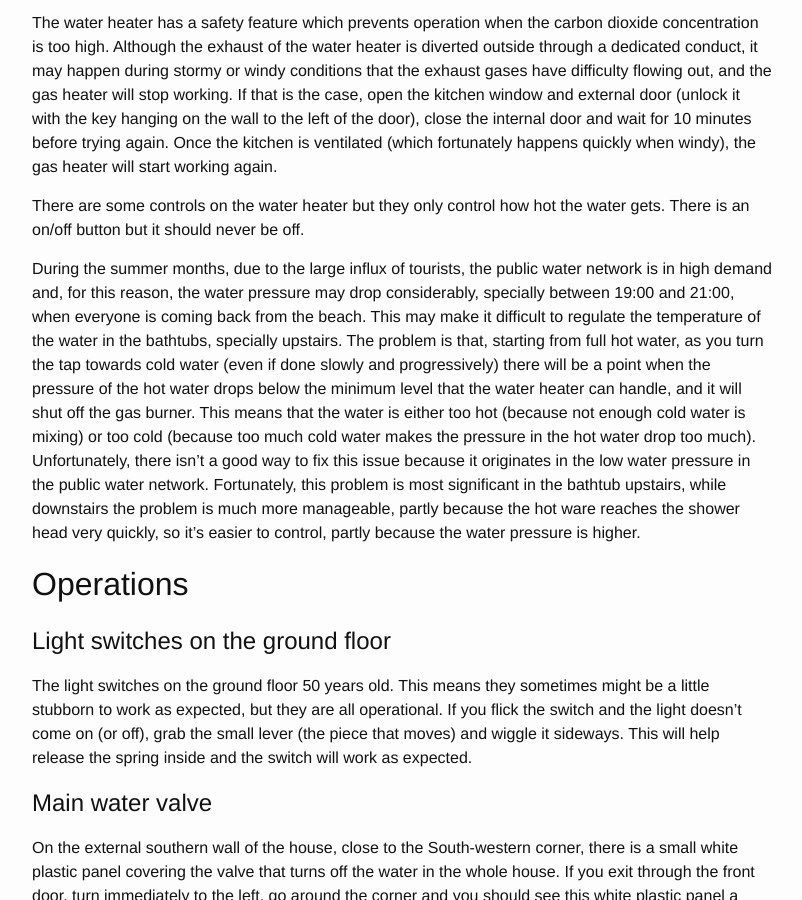
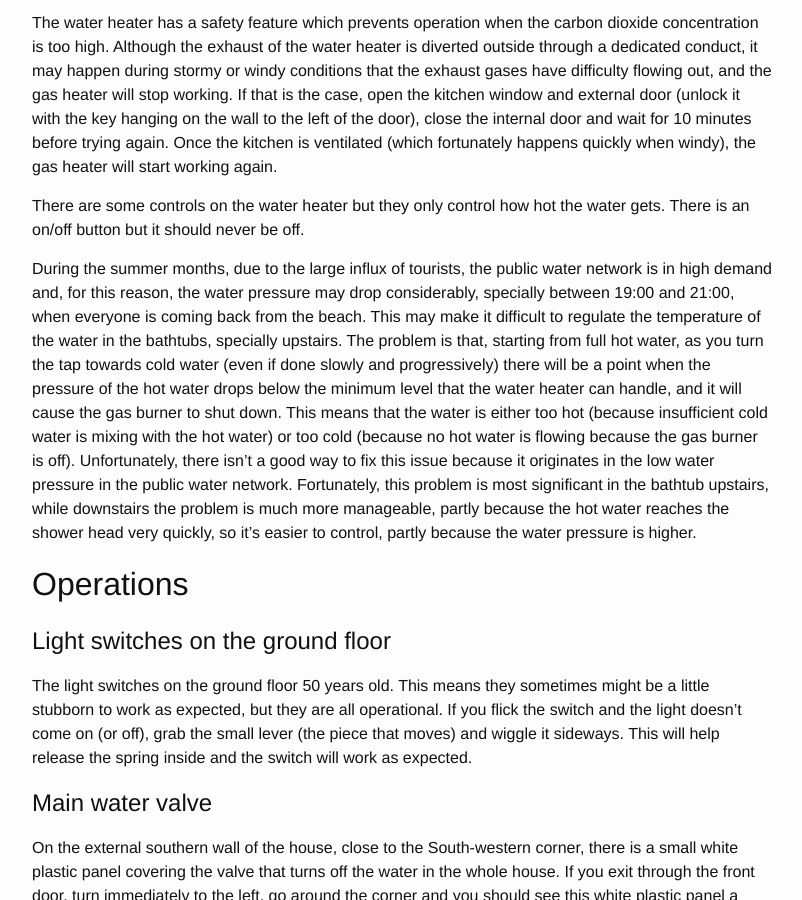
Before and after one commit to jgte/zh, a Jekyll site: the page built from english.md, in a window 1280 px wide and 900 px high, scrolled down 5306 px. Shown: the whole window, without its empty margins (238-1040 px from the left). Built offline with Jekyll 4.4.1, drawn with Linux system fonts in a browser that asks for light colours.

Commit message:
minor fixes in the text about hot water

```diff
--- a/english.md
+++ b/english.md
@@ -158,7 +158,7 @@ The water heater has a safety feature which prevents operation when the carbon d
 
 There are some controls on the water heater but they only control how hot the water gets. There is an on/off button but it should never be off.
 
-During the summer months, due to the large influx of tourists, the public water network is in high demand and, for this reason, the water pressure may drop considerably, specially between 19:00 and 21:00, when everyone is coming back from the beach. This may make it difficult to regulate the temperature of the water in the bathtubs, specially upstairs. The problem is that, starting from full hot water, as you turn the tap towards cold water (even if done slowly and progressively) there will be a point when the pressure of the hot water drops below the minimum level that the water heater can handle, and it will shut off the gas burner. This means that the water is either too hot (because not enough cold water is mixing) or too cold (because too much cold water makes the pressure in the hot water drop too much). Unfortunately, there isn't a good way to fix this issue because it originates in the low water pressure in the public water network. Fortunately, this problem is most significant in the bathtub upstairs, while downstairs the problem is much more manageable, partly because the hot ware reaches the shower head very quickly, so it's easier to control, partly because the water pressure is higher.
+During the summer months, due to the large influx of tourists, the public water network is in high demand and, for this reason, the water pressure may drop considerably, specially between 19:00 and 21:00, when everyone is coming back from the beach. This may make it difficult to regulate the temperature of the water in the bathtubs, specially upstairs. The problem is that, starting from full hot water, as you turn the tap towards cold water (even if done slowly and progressively) there will be a point when the pressure of the hot water drops below the minimum level that the water heater can handle, and it will cause the gas burner to shut down. This means that the water is either too hot (because insufficient cold water is mixing with the hot water) or too cold (because no hot water is flowing because the gas burner is off). Unfortunately, there isn't a good way to fix this issue because it originates in the low water pressure in the public water network. Fortunately, this problem is most significant in the bathtub upstairs, while downstairs the problem is much more manageable, partly because the hot water reaches the shower head very quickly, so it's easier to control, partly because the water pressure is higher.
 
 # Operations
 
```
